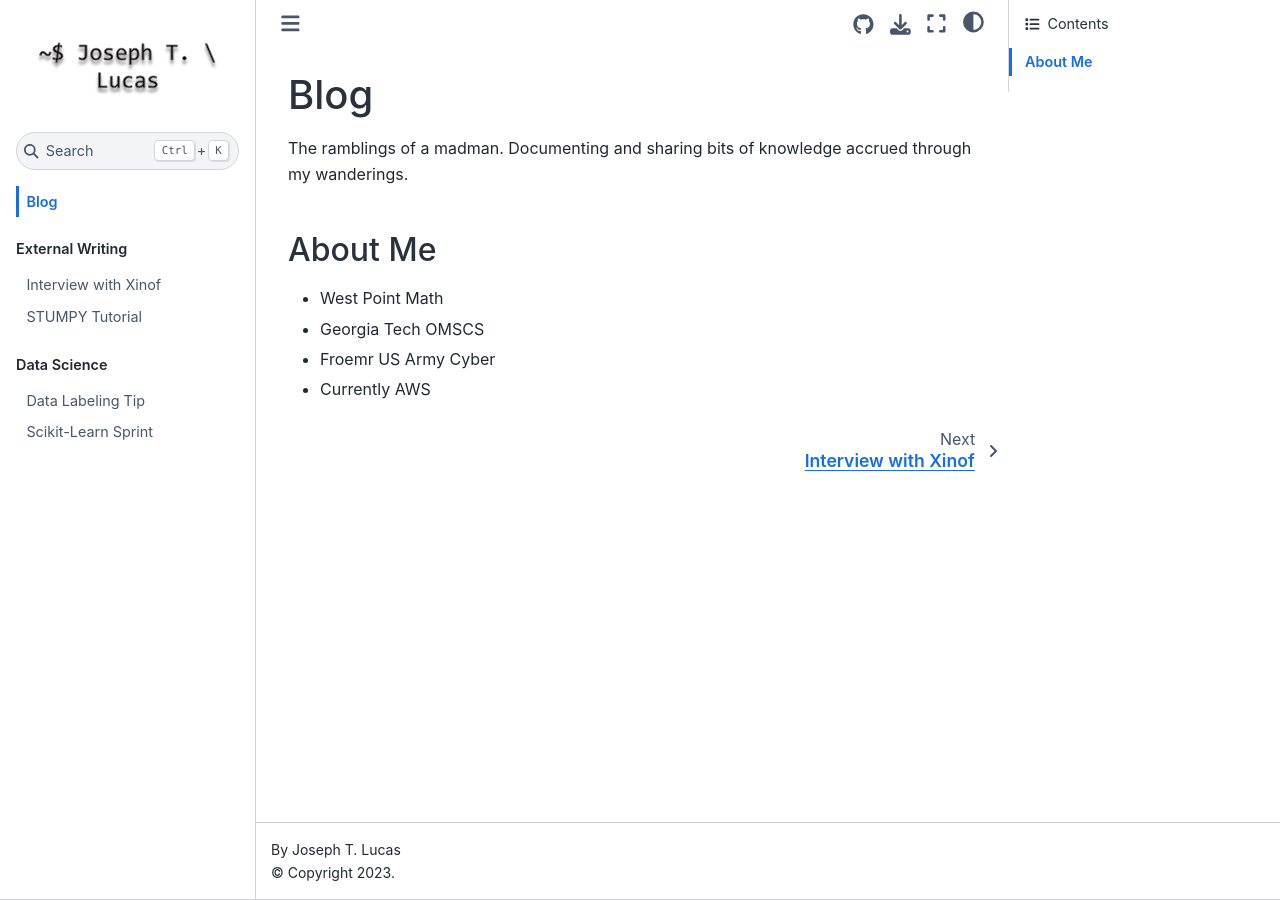
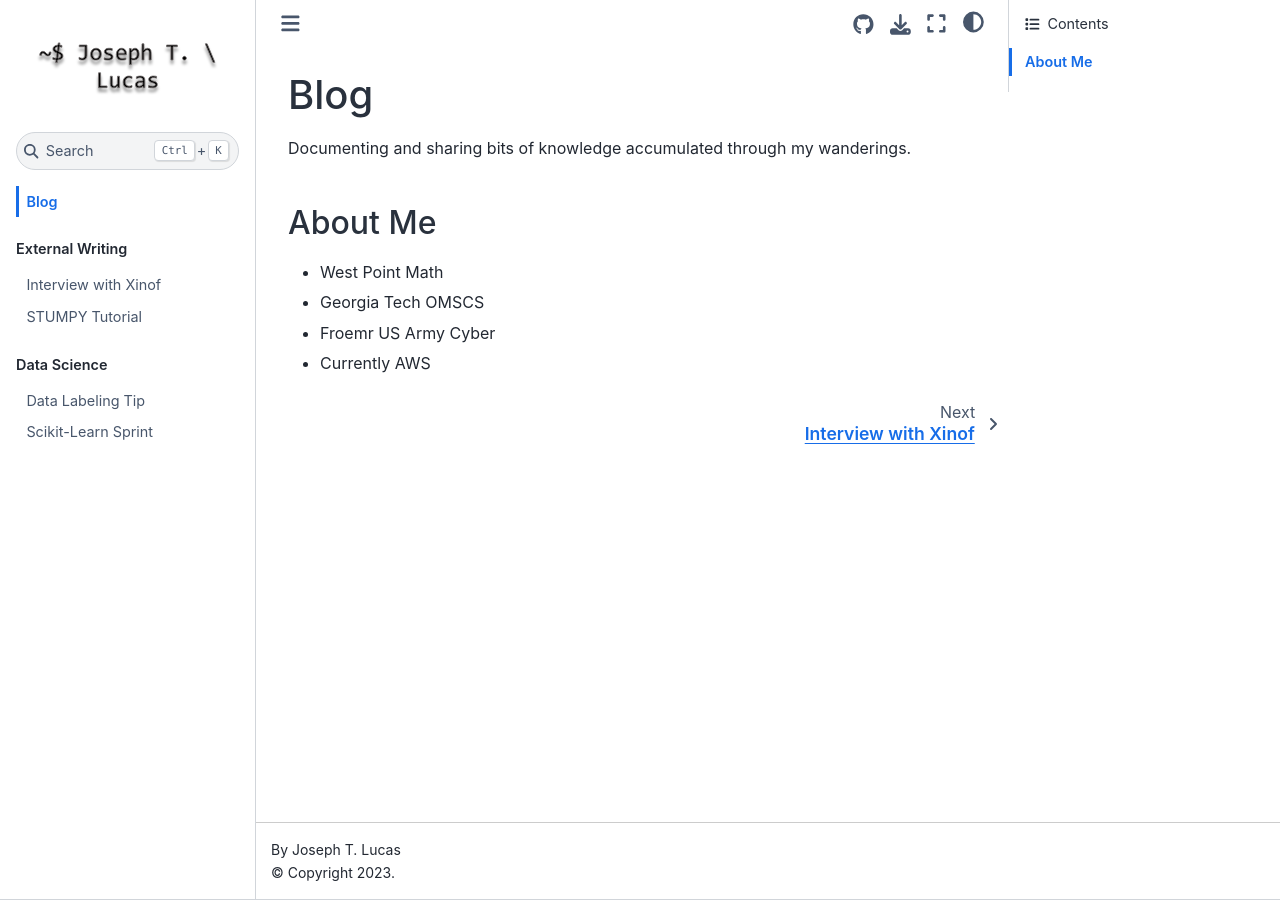
Before and after one commit to JosephTLucas/blog, a Jupyter Book: the page built from intro.md, in a window 1280 px wide. Built offline with Jupyter Book 1.0.4 settings and Sphinx 7.4.7 and the Sphinx Book theme 1.1.4, drawn with Linux system fonts in a browser that asks for light colours.

```diff
--- a/intro.md
+++ b/intro.md
@@ -1,6 +1,6 @@
 # Blog
 
-The ramblings of a madman. Documenting and sharing bits of knowledge accrued through my wanderings.
+Documenting and sharing bits of knowledge accumulated through my wanderings.
 
 ## About Me
 
```
Also changed, not shown: content/matplotblog.md (added, +5 -0 lines).
